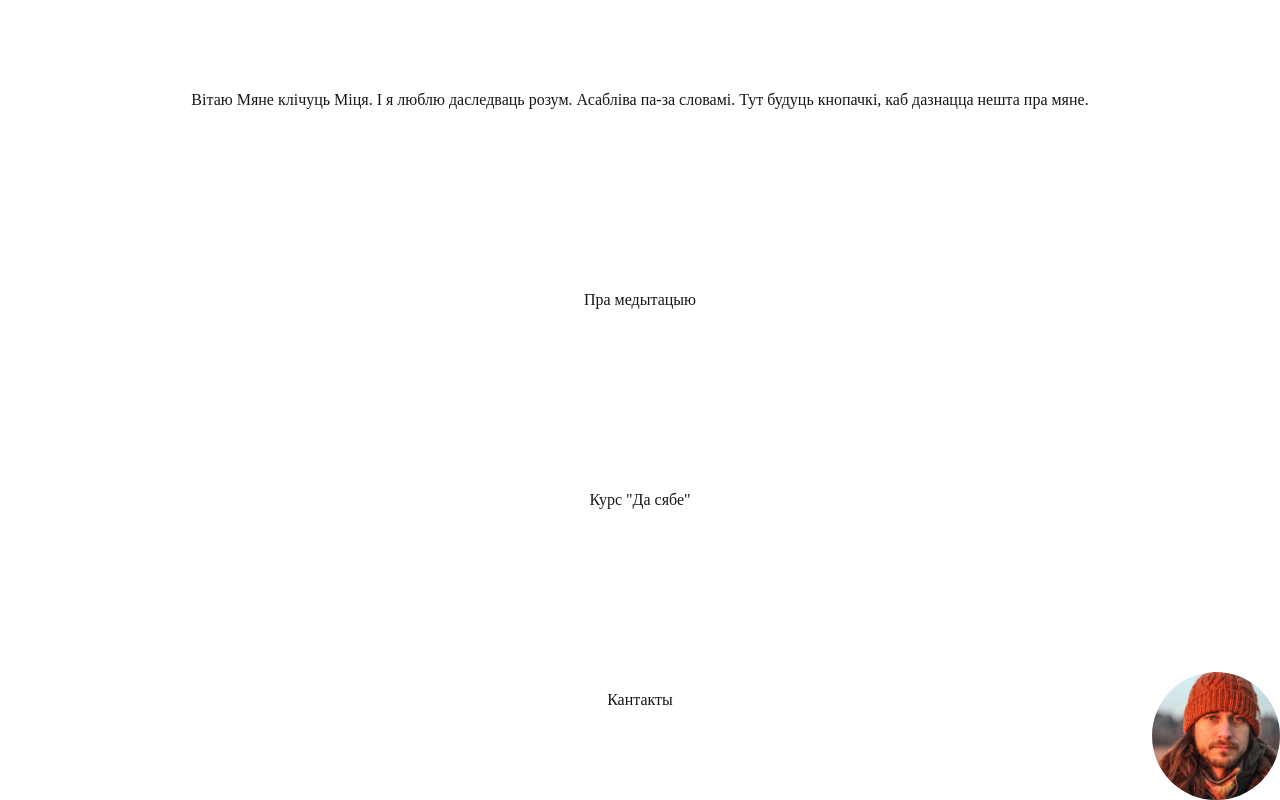
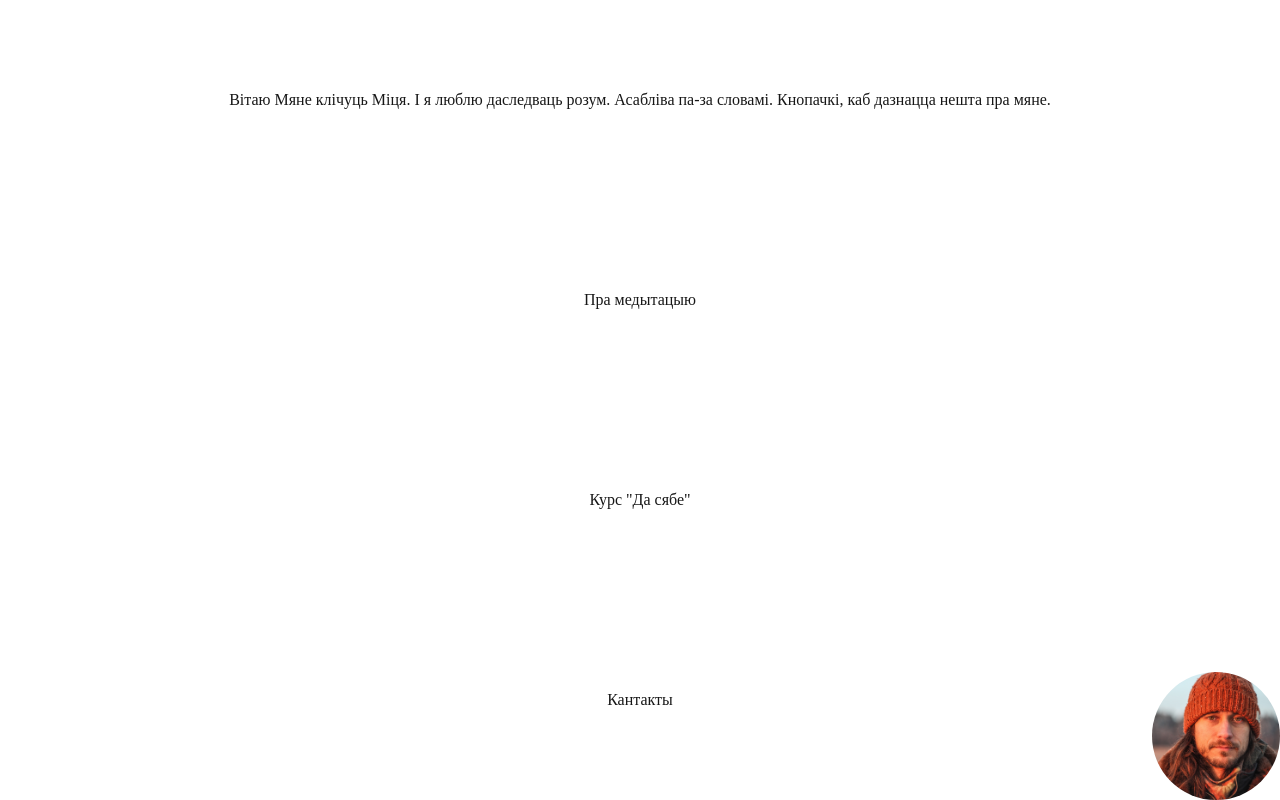
Before and after one commit to jathpr/mitya-public-interface, a Next.js app: page / in a window 1280 px wide. Built offline with nearby package versions, Linux system fonts and the light colour scheme.

Commit message:
fix text

```diff
--- a/src/app/page.tsx
+++ b/src/app/page.tsx
@@ -6,7 +6,7 @@ export default function Home() {
     <>
       <div className={styles.page}>
         Вітаю Мяне клічуць Міця. І я люблю даследваць розум. Асабліва па-за
-        словамі. Тут будуць кнопачкі, каб дазнацца нешта пра мяне.
+        словамі. Кнопачкі, каб дазнацца нешта пра мяне.
         <Link href="/meditation">Пра медытацыю</Link>
         <Link href="/QuoVadis">Курс &quot;Да сябе&quot;</Link>
         <Link href="/vk">Кантакты</Link>
```
